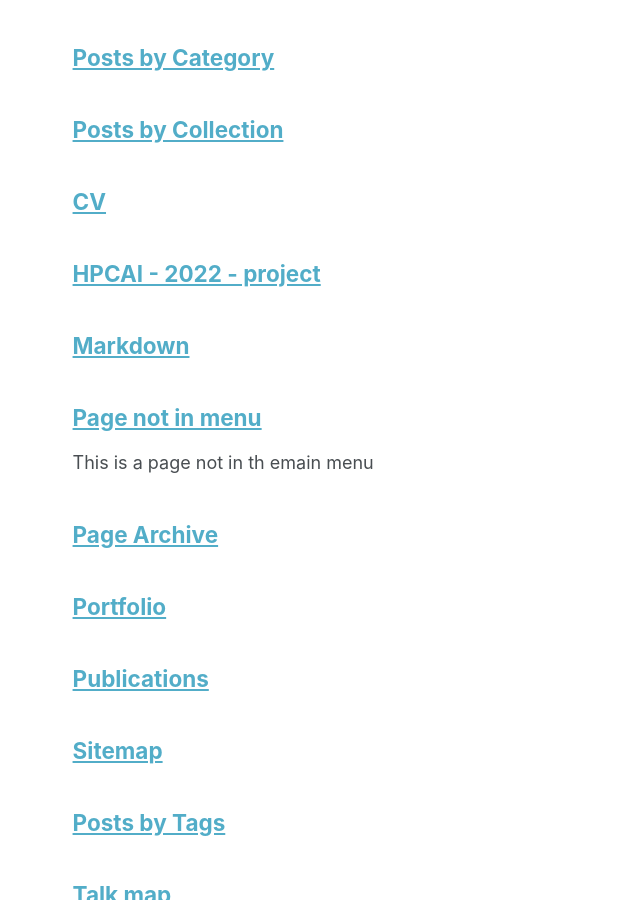
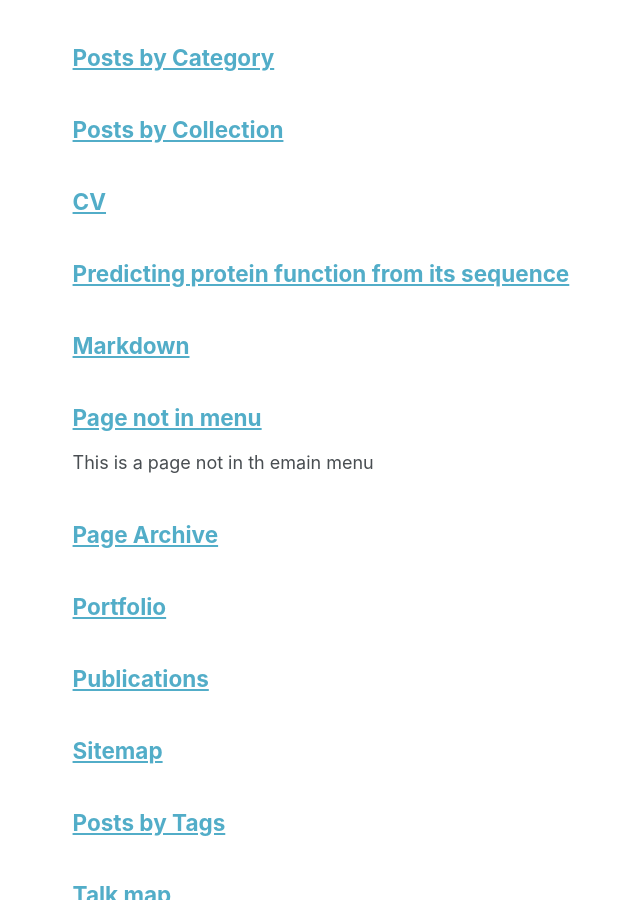
Before and after one commit to NelleV/nellev.github.io, a Jekyll site: the page built from _pages/page-archive.html, in a window 1280 px wide and 900 px high, scrolled down 336 px. Shown: the whole window, without its empty margins (209-849 px from the left). Built offline with Jekyll 4.4.1, drawn with Linux system fonts in a browser that asks for light colours; some of the changed lines change nothing that is shown.

Commit message:
Trying to get stuff to compile fine

```diff
--- a/teaching/hpcai.md
+++ b/teaching/hpcai.md
@@ -1,7 +1,8 @@
 ---
 layout: page
-title: HPCAI - 2022 - project
-subtitle: protein function prediction
+title: "HPCAI - 2022 - project«
+subtitle: "protein function prediction"
+permalink: /teaching/hpcai
 ---
 
 
```
